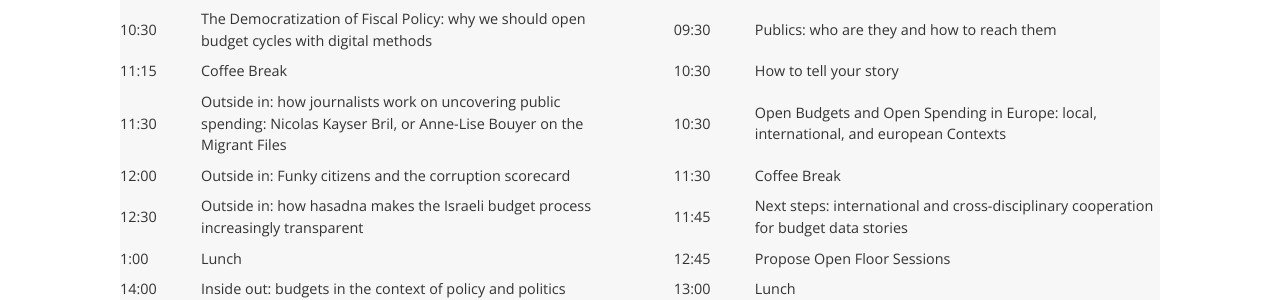
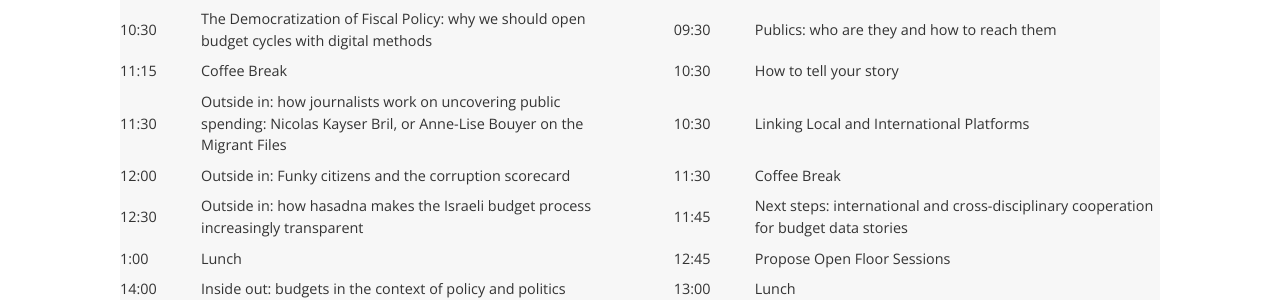
Before and after one commit to openbudgets/openbudgets.github.io, a Jekyll site: the page built from _posts/2015-10-13-open-budgets-stakeholder-workshop.md, in a window 1280 px wide. Shown: the part 727-1027 px from the top of the page. Built offline with Jekyll 4.4.1, drawn with Linux system fonts in a browser that asks for light colours; nearby versions of some CDN libraries.

Commit message:
fixed typo

```diff
--- a/_posts/2015-10-13-open-budgets-stakeholder-workshop.md
+++ b/_posts/2015-10-13-open-budgets-stakeholder-workshop.md
@@ -62,7 +62,9 @@ Due to limited capacities we kindly ask all parties interested in joining the wo
 <td>Outside in: how journalists work on uncovering public spending: Nicolas Kayser Bril, or Anne-Lise Bouyer on the Migrant Files</td>
 <td></td>
 <td>10:30</td>
-<td>Open Budgets and Open Spending in Europe: local, international, and european Contexts</td>
+<td>
+Linking Local and International Platforms
+</td>
 </tr>
 
 <tr>
```
